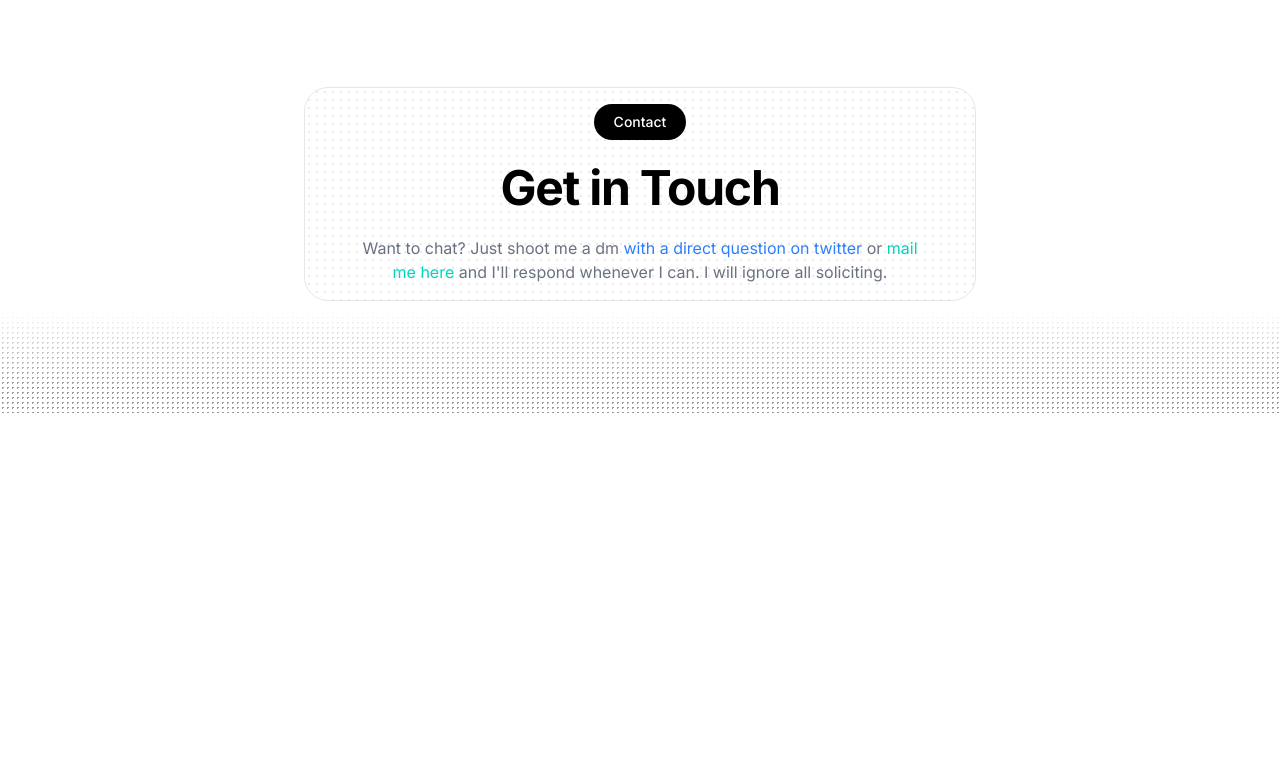
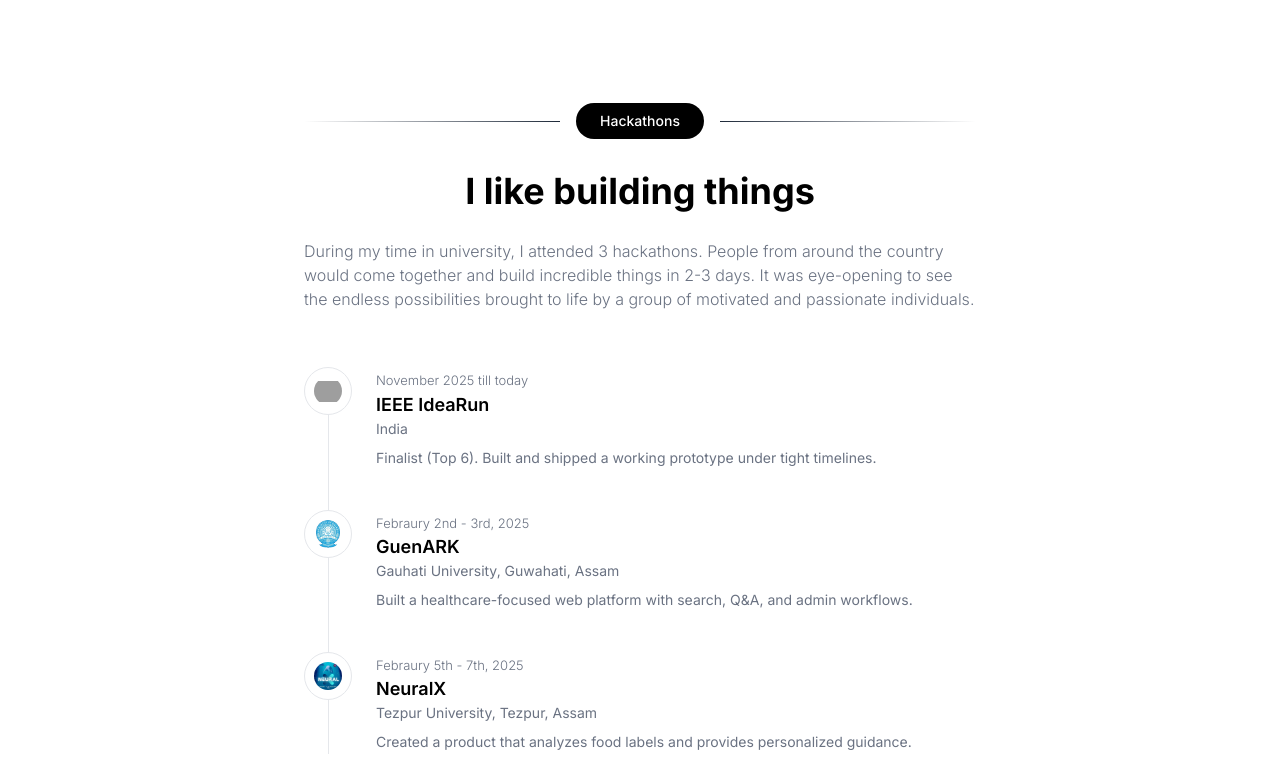
Before and after one commit to ANUBHAVSINGH30/Portfolio, a React (Vite) app: page / in a window 1280 px wide. Shown: the part 2917-3680 px from the top of the page. Before the commit the page ends 3330 px from the top, so only its background shows below. Built offline with nearby package versions, Linux system fonts and the light colour scheme; grey boxes are pictures that could not be loaded.

Commit message:
added hackathon

```diff
--- a/src/App.jsx
+++ b/src/App.jsx
@@ -7,6 +7,7 @@
 import Projects from "./components/Projects";
 import Contact from "./components/Contact";
 import Dock from "./components/Dock";
+import Hackathon from "./components/Hackathon";
 
 export default function App() {
   return (
@@ -18,6 +19,7 @@
       <Education />
       <Skills />
       <Projects />
+      <Hackathon />
       <Contact />
 
       {/* Bottom dots for entire page */}
--- /dev/null
+++ b/src/components/Hackathon.jsx
@@ -0,0 +1,68 @@
+import Container from "./Container";
+import { hackathon } from "../data/hackathon";
+
+function Hackathon() {
+    return (
+        <section className="pb-22">
+            <Container>
+                <div className="flex flex-col items-center justify-center">
+                    <div className="max-w-2xl w-full">
+                        <div className="flex items-center w-full mb-8 mt-4">
+                            {/* Left line */}
+                            <div className="flex-1 h-px bg-linear-to-l from-gray-800 to-transparent" />
+
+                            {/* Center pill */}
+                            <span className="mx-4 px-6 py-2 rounded-full bg-black text-white text-sm font-medium">
+                                Hackathons
+                            </span>
+
+                            {/* Right line */}
+                            <div className="flex-1 h-px bg-linear-to-r from-gray-800 to-transparent" />
+
+                        </div>
+                        <div className="flex items-center justify-center">
+                             <h2 className="text-4xl font-bold">I like building things</h2>
+                        </div>
+
+                        <div className="flex items-center justify-center">
+                             <p className="mt-7  text-gray-500 font-thin">During my time in university, I attended 3 hackathons. People from around the country
+                                 would come together and build incredible things in 2-3 days. It was eye-opening to see the endless
+                                 possibilities brought to life by a group of motivated and passionate individuals.</p>
+                        </div>
+
+                        <div className="mt-14">
+                            <div className="relative">
+                                <div className="absolute left-6 top-0 bottom-0 w-px bg-gray-200" />
+
+                                <div className="space-y-10">
+                                    {hackathon.map((item, index) => (
+                                        <div key={index} className="relative flex gap-6">
+                                            <div className="relative z-10 h-12 w-12 rounded-full border border-gray-200 bg-white flex items-center justify-center">
+                                                <img
+                                                    src={item.logo}
+                                                    alt={item.title}
+                                                    className="h-7 w-7 object-contain rounded-full"
+                                                />
+                                            </div>
+
+                                            <div className="pt-1">
+                                                <p className="text-[13px] font-thin text-gray-500">{item.date}</p>
+                                                <p className="text-lg font-semibold text-black">{item.title}</p>
+                                                <p className="text-sm text-gray-500">{item.location}</p>
+                                                <p className="mt-2 text-sm text-gray-500 leading-relaxed">
+                                                    {item.description}
+                                                </p>
+                                            </div>
+                                        </div>
+                                    ))}
+                                </div>
+                            </div>
+                        </div>
+                    </div>
+                </div>
+            </Container>
+        </section>
+    );
+}
+
+export default Hackathon;
--- /dev/null
+++ b/src/data/hackathon.js
@@ -0,0 +1,26 @@
+export const hackathon = [
+	{
+		date: "November 2025 till today",
+		title: "IEEE IdeaRun",
+		location: "India",
+		description:
+			"Finalist (Top 6). Built and shipped a working prototype under tight timelines.",
+		logo: "ieee logo.png",
+	},
+	{
+		date: "Febraury 2nd - 3rd, 2025",
+		title: "GuenARK",
+		location: "Gauhati University, Guwahati, Assam",
+		description:
+			"Built a healthcare-focused web platform with search, Q&A, and admin workflows.",
+		logo: "GuenARK.jpeg",
+	},
+	{
+		date: "Febraury 5th - 7th, 2025",
+		title: "NeuralX",
+		location: "Tezpur University, Tezpur, Assam",
+		description:
+			"Created a product that analyzes food labels and provides personalized guidance.",
+		logo: "NeuralX.png",
+	},
+];
```
Also changed, not shown: public/GuenARK.jpeg (added), public/NeuralX.png (added).
